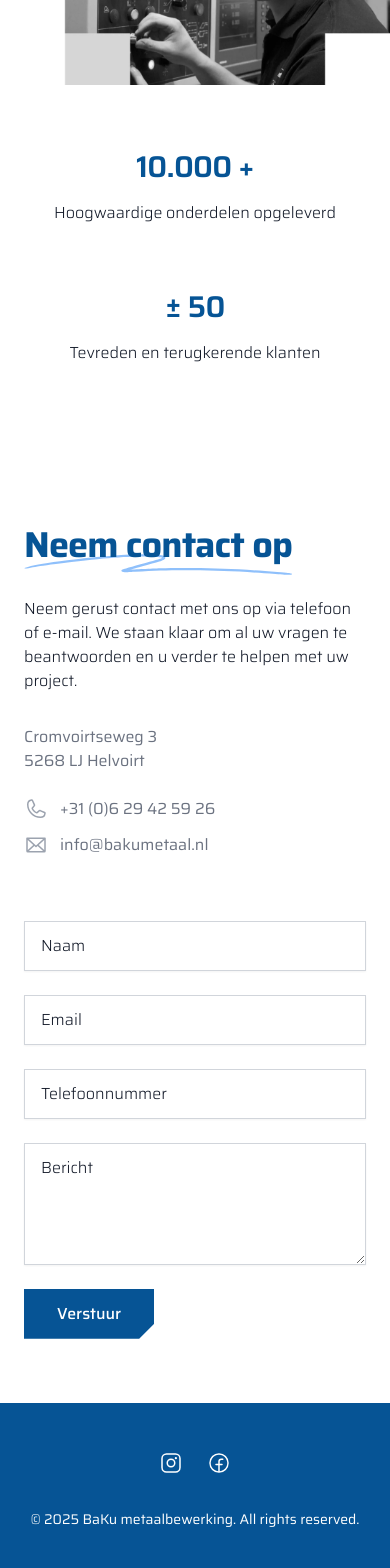
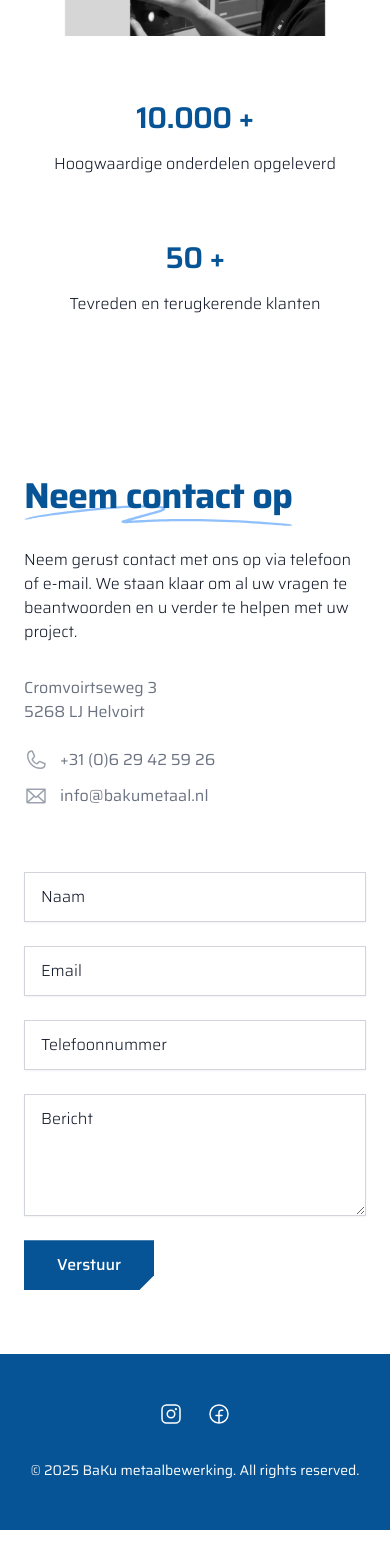
Before and after one commit to DeBieFacturatie/baku, a React (Vite) app: page / in a window 390 px wide. Shown: the part 5262-6830 px from the top of the page. After the commit the page ends 6792 px from the top, so only its background shows below. Built offline with nearby package versions, Linux system fonts and the light colour scheme.

Commit message:
Responsive updates

```diff
--- a/src/components/Contact.jsx
+++ b/src/components/Contact.jsx
@@ -59,8 +59,8 @@ export default function Contact() {
 
   return (
     <div className="relative bg-white max-w-7xl mx-auto" id="contact">
-      <div className="mx-auto max-w-7xl lg:grid lg:grid-cols-5">
-        <div className="pt-16 lg:col-span-2 lg:py-24 xl:pr-12 px-6 sm:px-0">
+      <div className="mx-auto max-w-7xl lg:grid lg:grid-cols-5 px-6 xl:px-0">
+        <div className="pt-16 lg:col-span-2 lg:py-24 xl:pr-12 ">
           <div className="mx-auto max-w-lg">
             <UnderlinedHeading>Neem contact op</UnderlinedHeading>
             <p className="mt-3 text-base text-gray-900 font-light">
@@ -93,7 +93,7 @@ export default function Contact() {
             </dl>
           </div>
         </div>
-        <div className="bg-white py-16 lg:col-span-3 lg:py-24 xl:pl-12 px-6 sm:px-0">
+        <div className="bg-white py-16 lg:col-span-3 lg:py-24 lg:pl-12">
           <div className="mx-auto max-w-lg lg:max-w-none">
             <form onSubmit={handleSubmit} className="grid grid-cols-1 gap-y-6">
               <div>
--- a/src/components/Hero.jsx
+++ b/src/components/Hero.jsx
@@ -243,7 +243,7 @@ export default function Hero() {
           <div className="mx-auto max-w-7xl py-16 lg:py-24">
             <div className="mx-auto max-w-2xl lg:max-w-none">
               <div className="grid grid-cols-1 items-center gap-x-16 gap-y-10 lg:grid-cols-2">
-                <div className="px-6 sm:px-0">
+                <div className="px-6 xl:px-0">
                   <h1 className="text-pretty text-4xl font-semibold tracking-tight text-gray-900 sm:text-6xl text-left">
                     <span className="relative whitespace-nowrap text-bakublue">
                       <svg
@@ -292,7 +292,7 @@ export default function Hero() {
 
               <div
                 ref={uspsRef}
-                className="mt-16 md:mt-24 lg:mt-32 grid grid-cols-1 gap-x-16 gap-y-10 lg:grid-cols-3 px-6 sm:px-0"
+                className="mt-16 md:mt-24 lg:mt-32 grid grid-cols-1 gap-x-16 gap-y-10 lg:grid-cols-3 px-6 xl:px-0"
                 style={{
                   opacity: inView ? 1 : 0,
                   transition: "opacity 1s ease-in-out",
--- a/src/components/OverOns.jsx
+++ b/src/components/OverOns.jsx
@@ -35,13 +35,10 @@ const StatValue = ({ value, inView }) => {
 
   const formattedValue = displayValue.toLocaleString("nl-NL");
 
-  const suffix = value === 10000 ? " +" : "";
-
-  const prefix = value === 50 ? "± " : "";
+  const suffix = " +";
 
   return (
     <>
-      {prefix}
       {formattedValue}
       {suffix}
     </>
@@ -105,7 +102,7 @@ export default function OverOns() {
       <div className="mx-auto max-w-7xl py-16 lg:pt-32 lg:pb-24" id="over-ons">
         <div className="mx-auto max-w-2xl lg:max-w-none">
           <div className="grid grid-cols-1 items-center gap-x-16 gap-y-10 lg:grid-cols-2">
-            <div className="px-6 sm:px-0">
+            <div className="px-6 xl:px-0">
               <h2 className="text-4xl font-bold tracking-tight md:text-5xl text-left mb-8">
                 <span className="relative whitespace-nowrap text-bakublue">
                   <svg
--- a/src/components/Werkzaamheden.jsx
+++ b/src/components/Werkzaamheden.jsx
@@ -109,7 +109,7 @@ export default function Werkzaamheden() {
 
           @media (min-width: 1024px) {
             .product-slide img {
-              height: 240px; /* Much larger height for desktop */
+              height: 210px; /* Much larger height for desktop */
             }
           }
         `}
@@ -117,8 +117,8 @@ export default function Werkzaamheden() {
 
       <section aria-labelledby="werkzaamheden-heading" id="werkzaamheden">
         <div className="relative">
-          <div className="mx-auto grid max-w-2xl grid-cols-1 items-center gap-x-16 gap-y-16 py-10 lg:py-28 lg:max-w-7xl lg:grid-cols-2">
-            <div className="px-6 sm:px-0">
+          <div className="mx-auto grid max-w-2xl grid-cols-1 items-center gap-x-16 gap-y-16 py-10 lg:py-28 lg:max-w-7xl lg:grid-cols-2 px-6 xl:px-0">
+            <div className="">
               <div ref={werkzaamhedenIntroRef}>
                 <div
                   style={{
```
